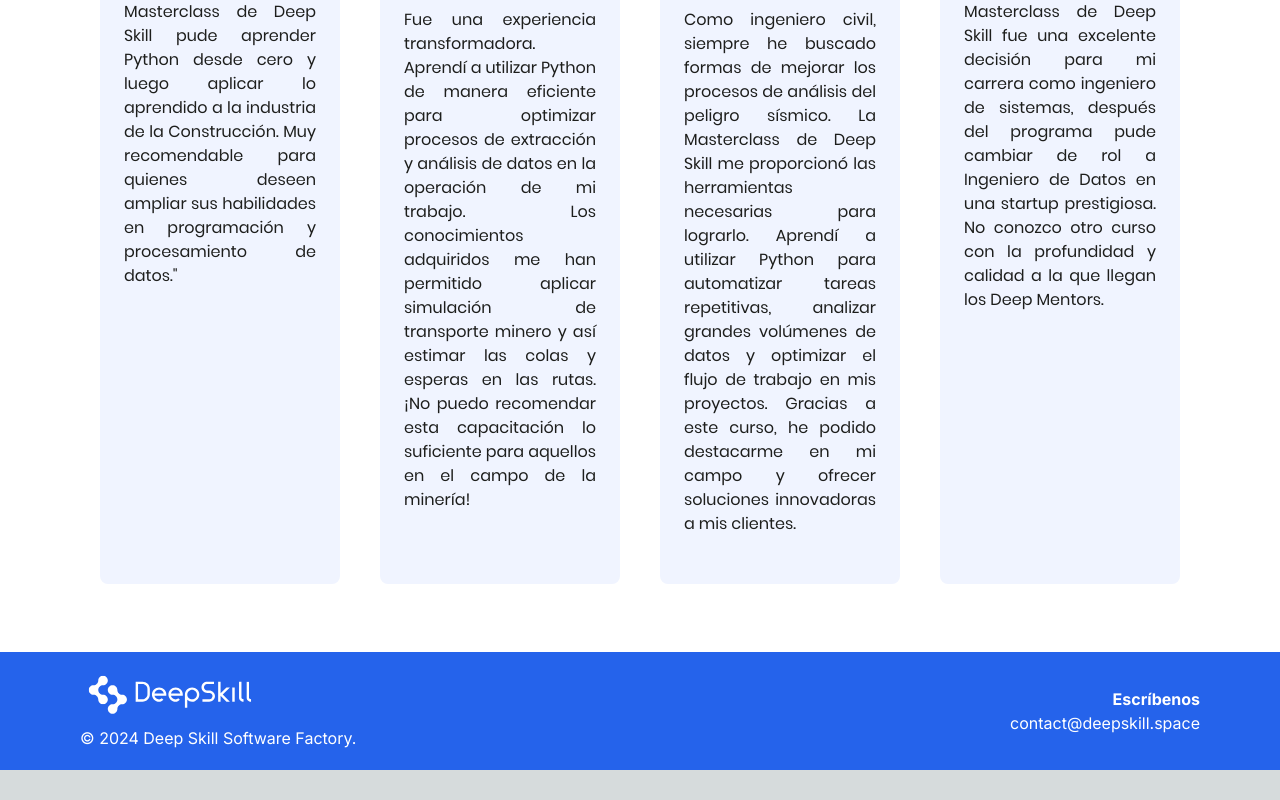
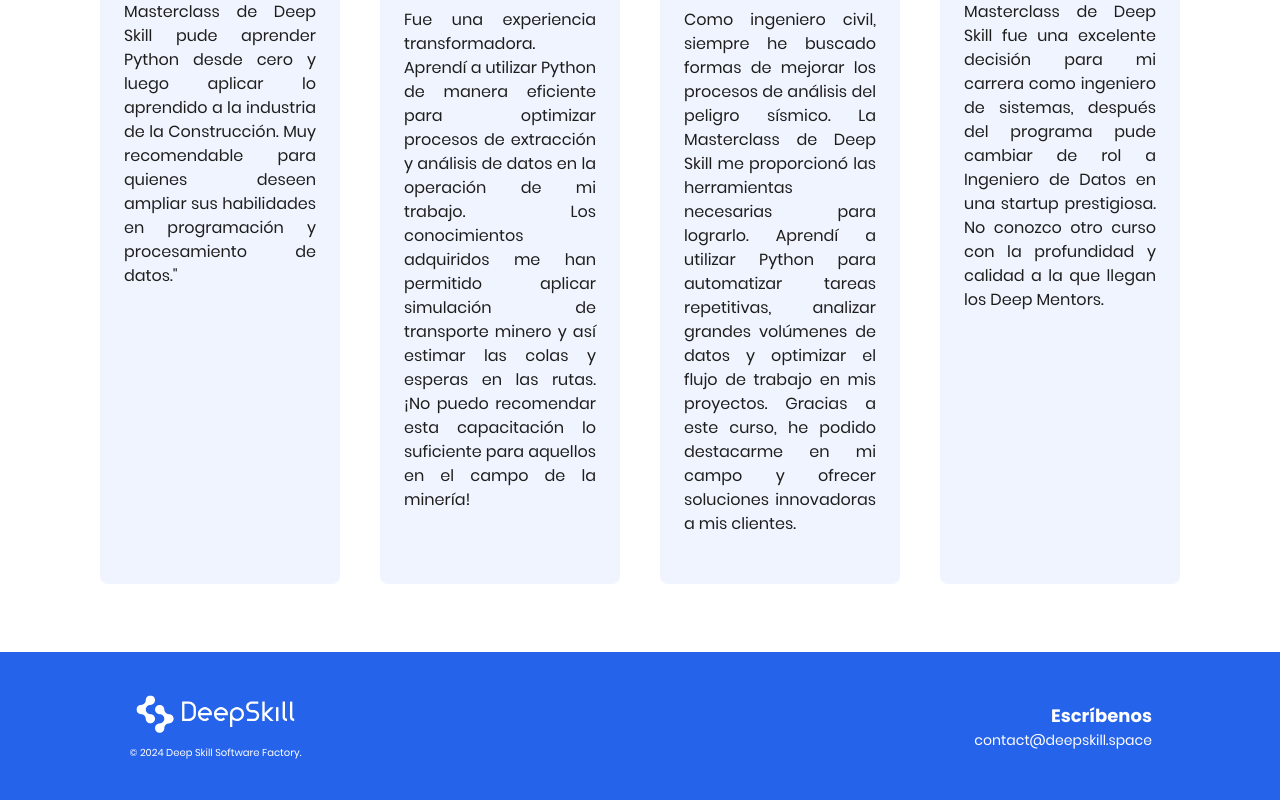
Before and after one commit to deep-skill/deepskill-academy-web, a Next.js app in the folder masterclass/: page / in a window 1280 px wide. Shown: the part 3968-4768 px from the top of the page. Before the commit the page ends 4738 px from the top, so only its background shows below. Built offline with nearby package versions, Linux system fonts and the light colour scheme.

Commit message:
improved size redirected links to social networks

```diff
--- a/masterclass/src/components/Footer.js
+++ b/masterclass/src/components/Footer.js
@@ -4,42 +4,42 @@
 const Footer = () => {
     return (
     <footer className="w-full bg-blue-600 text-white py-5">
-        <div className="container mx-auto flex flex-col md:flex-row justify-between items-center px-6 md:px-20">
+        <div className="container mx-auto flex flex-col md:flex-row justify-between items-center px-6 md:px-32 md:py-5">
 
             {/* Logo and Copyright */}
-            <div className="flex flex-col items-center md:items-start mb-6 md:mb-0">
+            <div className="flex flex-col items-center md:items-center mb-6 md:mb-0">
                 <div className="flex items-center">
                     {/* Logo */}
                     <Image
                     src="/images/company/deep-skill.svg" // Reemplaza con la ruta de tu logo
                     alt="DeepSkill Logo"
-                    width={180}
-                    height={35}
+                    width={175}
+                    height={30}
                     />
                 </div>
-                <p className="mt-2 text-center md:text-left">&copy; 2024 Deep Skill Software Factory.</p>
+                <p className="font-poppinsregular mt-2 text-center md:text-center md:text-10px">&copy; 2024 Deep Skill Software Factory.</p>
             </div>
 
             {/* Social Media Icons */}
             <div className="flex space-x-6 mb-6 md:mb-0">
-                <Link href="https://www.linkedin.com" className="text-white hover:text-gray-200">
+                <Link href="https://www.linkedin.com/company/deep-skill/" target="_blank" className="text-white hover:text-gray-200">
                     <span className="icon-[akar-icons--linkedin-box-fill]"></span>
                 </Link>
-                <Link href="https://www.facebook.com" className="text-white hover:text-gray-200">
+                <Link href="https://www.facebook.com/Deep-Skill-Academy-117339758058300" target="_blank" className="text-white hover:text-gray-200">
                     <span className="icon-[akar-icons--facebook-fill]"></span>
                 </Link>
                 <Link href="https://www.twitter.com" className="text-white hover:text-gray-200">
                     <span className="icon-[akar-icons--twitter-fill]"></span>
                 </Link>
-                <Link href="https://www.instagram.com" className="text-white hover:text-gray-200">
+                <Link href="https://www.instagram.com/deepskill.academy/" target="_blank" className="text-white hover:text-gray-200">
                     <span className="icon-[akar-icons--instagram-fill]"></span>
                 </Link>
             </div>
 
             {/* Contact Information */}
             <div className="text-center md:text-right">
-                <h3 className="font-bold">Escríbenos</h3>
-                <p>contact@deepskill.space</p>
+                <h3 className="font-poppinsbold text-lg">Escríbenos</h3>
+                <p className="text-sm font-poppinsregular">contact@deepskill.space</p>
             </div>
         </div>
     </footer>
--- a/masterclass/tailwind.config.js
+++ b/masterclass/tailwind.config.js
@@ -19,6 +19,7 @@
         '80px': '80px',
         '32px': '32px',
         '17px': '17px',
+        '10px': '10px',
       },
       backgroundImage: {
         "gradient-radial": "radial-gradient(var(--tw-gradient-stops))",
```
